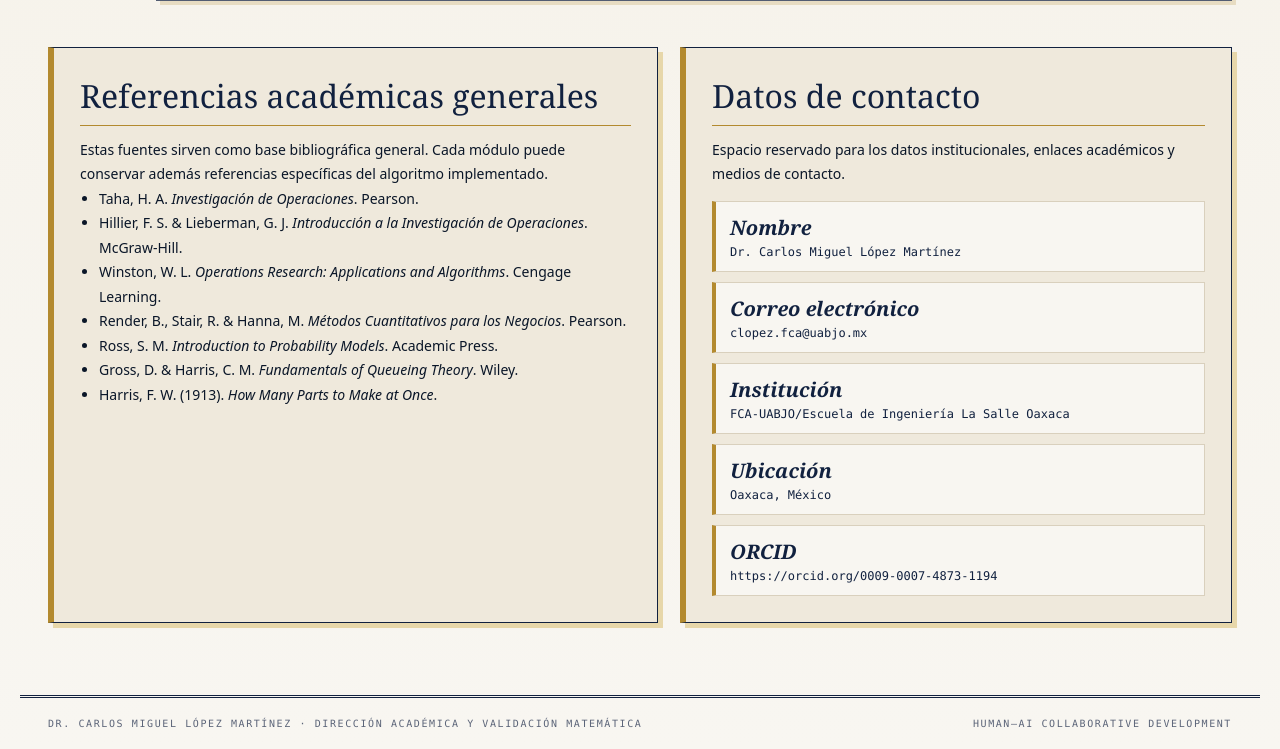
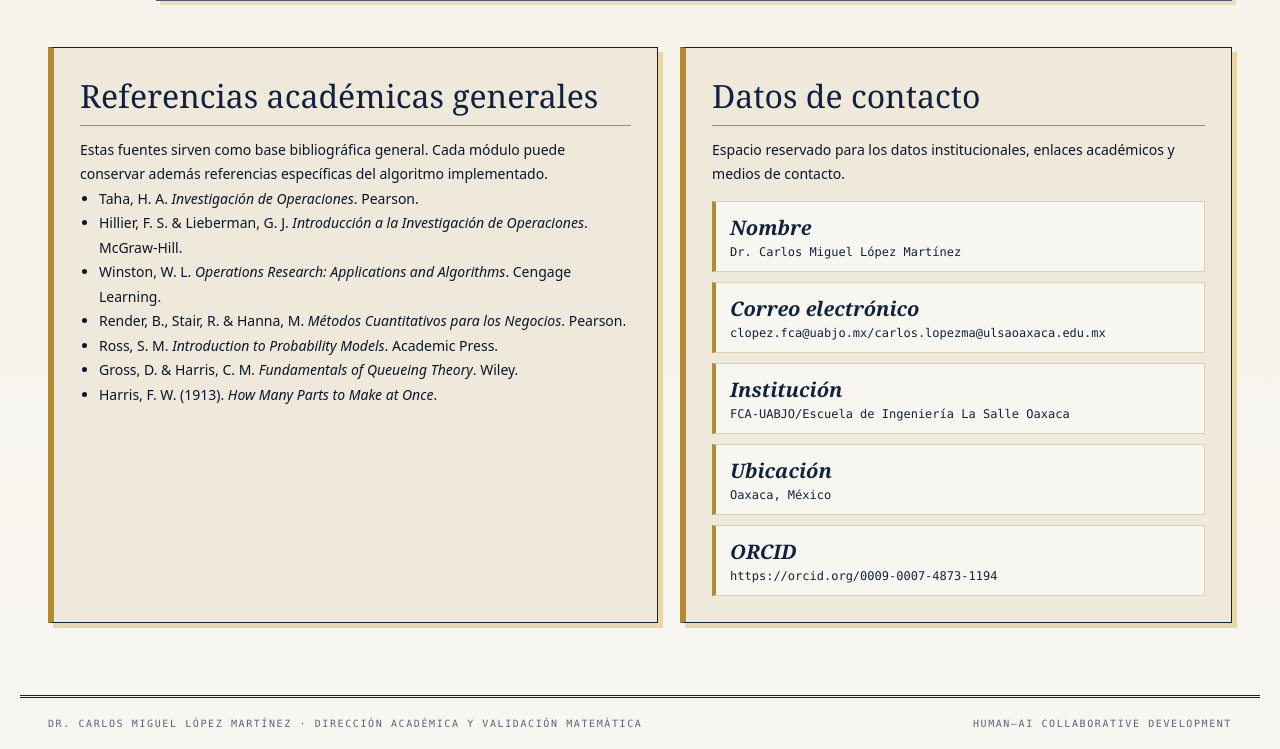
Before and after one commit to Ctechome/IO, a website: page Index.html in a window 1280 px wide. Shown: the part 3855-4604 px from the top of the page. Drawn offline with Linux system fonts and the light colour scheme; a web font is replaced by a local one.

Commit message:
Actualizar portal principal

```diff
--- a/Index.html
+++ b/Index.html
@@ -905,7 +905,7 @@ footer{
       <p>Espacio reservado para los datos institucionales, enlaces académicos y medios de contacto.</p>
       <div class="contact-list">
         <div class="contact-item"><strong>Nombre</strong>Dr. Carlos Miguel López Martínez</div>
-        <div class="contact-item"><strong>Correo electrónico</strong>clopez.fca@uabjo.mx</div>
+        <div class="contact-item"><strong>Correo electrónico</strong>clopez.fca@uabjo.mx/carlos.lopezma@ulsaoaxaca.edu.mx</div>
         <div class="contact-item"><strong>Institución</strong>FCA-UABJO/Escuela de Ingeniería La Salle Oaxaca</div>
         <div class="contact-item"><strong>Ubicación</strong>Oaxaca, México</div>
         <div class="contact-item"><strong>ORCID</strong>https://orcid.org/0009-0007-4873-1194</div>
```
